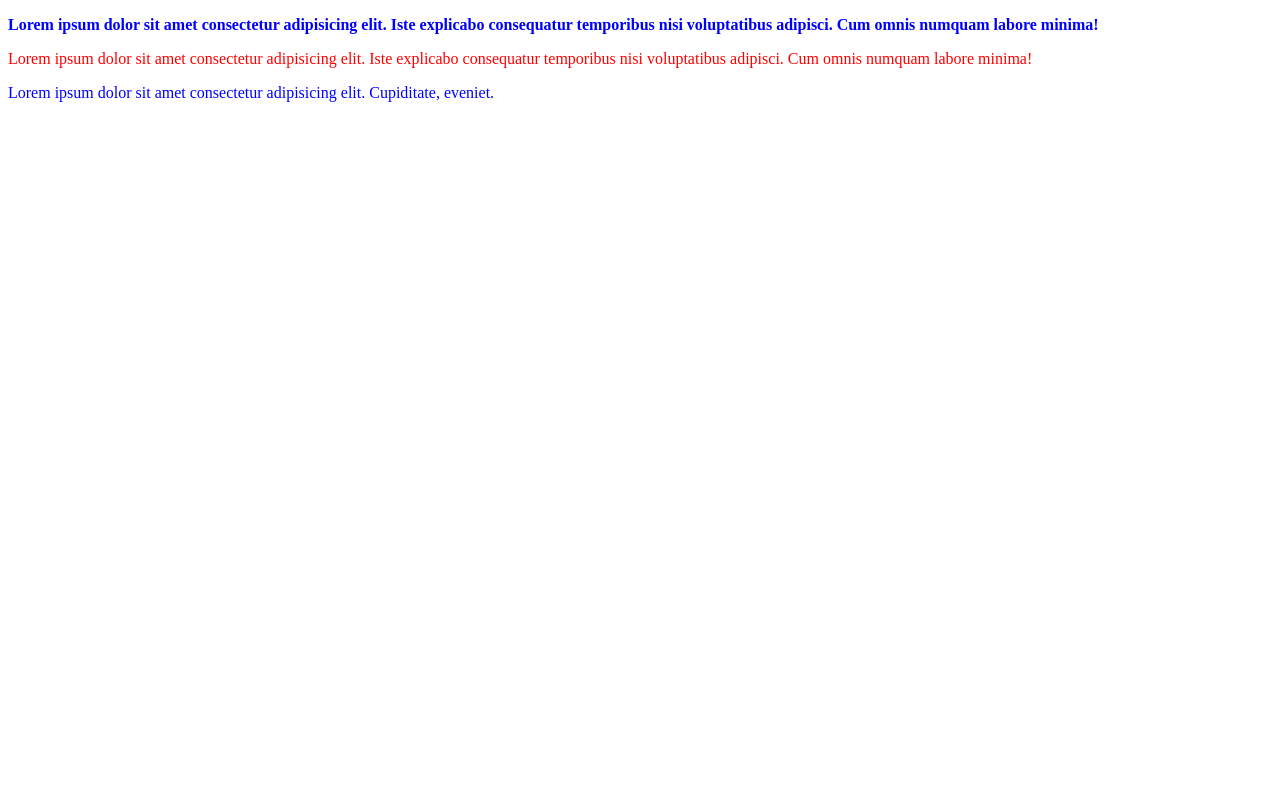
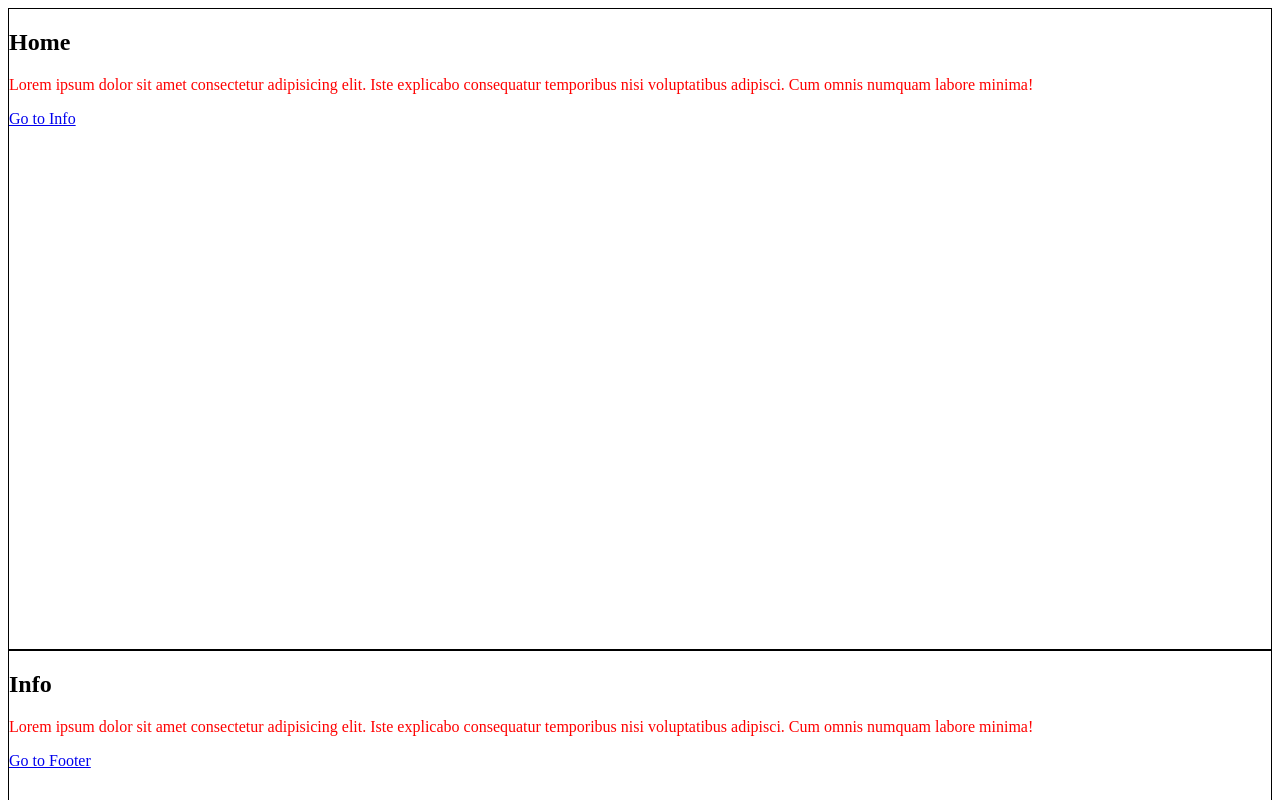
Before and after one commit to ProgramTaskforce/css-crashcourse, a plain HTML site: page index.html in a window 1280 px wide. Shown: the top 800 px of the page. Drawn offline with Linux system fonts and the light colour scheme.

Commit message:
Id´s and classes

```diff
--- a/index.html
+++ b/index.html
@@ -8,8 +8,20 @@
     <link rel="stylesheet" href="./style.css" />
   </head>
   <body>
-    <p id="title" class="red">Lorem ipsum dolor sit amet consectetur adipisicing elit. Iste explicabo consequatur temporibus nisi voluptatibus adipisci. Cum omnis numquam labore minima!</p>
-    <p class="red">Lorem ipsum dolor sit amet consectetur adipisicing elit. Iste explicabo consequatur temporibus nisi voluptatibus adipisci. Cum omnis numquam labore minima!</p>
-    <p id="sub-title" class="blue">Lorem ipsum dolor sit amet consectetur adipisicing elit. Cupiditate, eveniet.</p>
+    <section id="home">
+      <h1>Home</h1>
+      <p class="red">Lorem ipsum dolor sit amet consectetur adipisicing elit. Iste explicabo consequatur temporibus nisi voluptatibus adipisci. Cum omnis numquam labore minima!</p>
+   <a href="#info">Go to Info</a>
+    </section>
+    <section id="info">
+      <h1>Info</h1>
+      <p class="red">Lorem ipsum dolor sit amet consectetur adipisicing elit. Iste explicabo consequatur temporibus nisi voluptatibus adipisci. Cum omnis numquam labore minima!</p>
+    <a href="#footer">Go to Footer</a>
+    </section>
+    <section id="footer">
+      <h1>Footer</h1>
+      <p class="blue">Lorem ipsum dolor sit amet consectetur adipisicing elit. Cupiditate, eveniet.</p>
+    <a href="#home">Back to Top</a>
+    </section>
   </body>
 </html>
--- a/style.css
+++ b/style.css
@@ -5,12 +5,7 @@
 .blue{
     color: blue;
 }
-
-#title{
-    font-weight: bold;
-    color: purple;
+section{
+    height: 80vh;
+    border: 1px solid black;
 }
-
-#title{
-    color: blue;
-}
```
